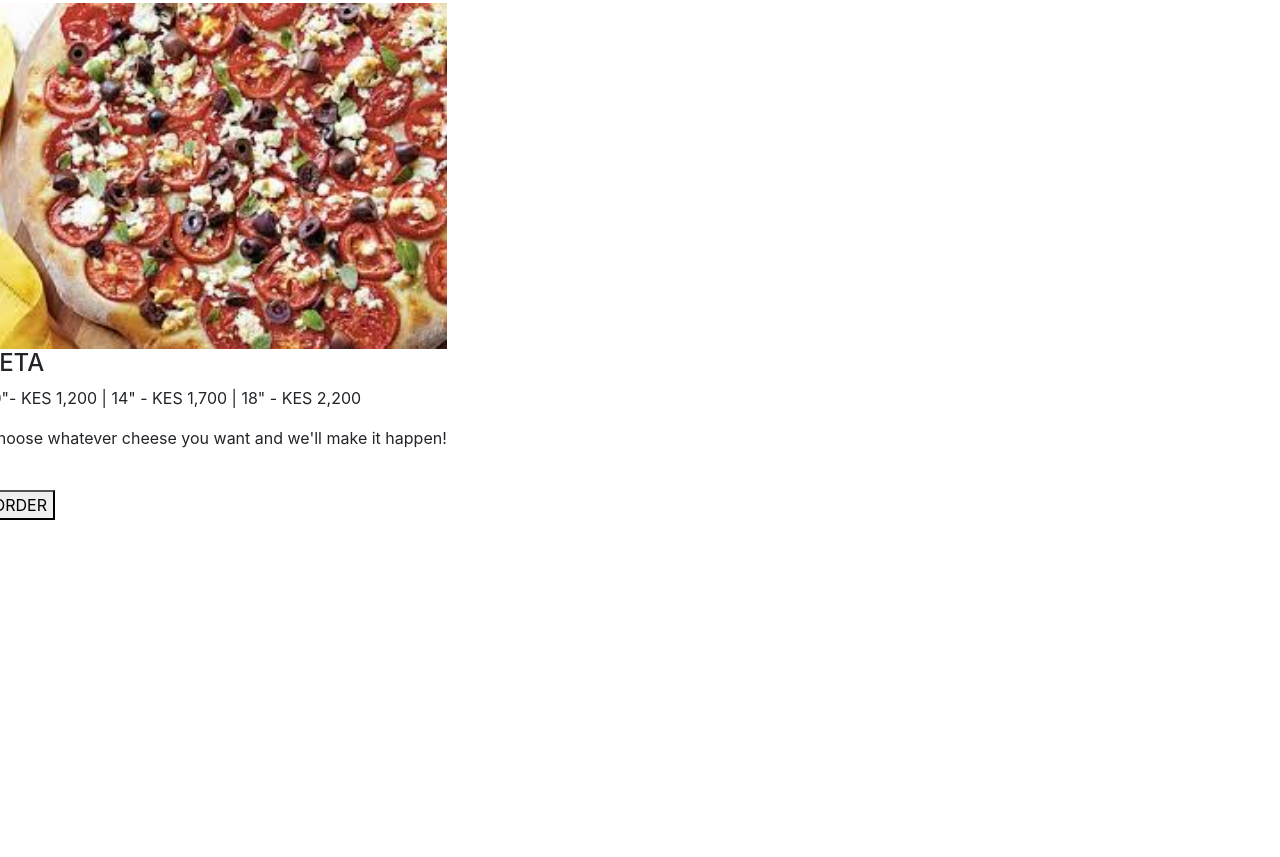
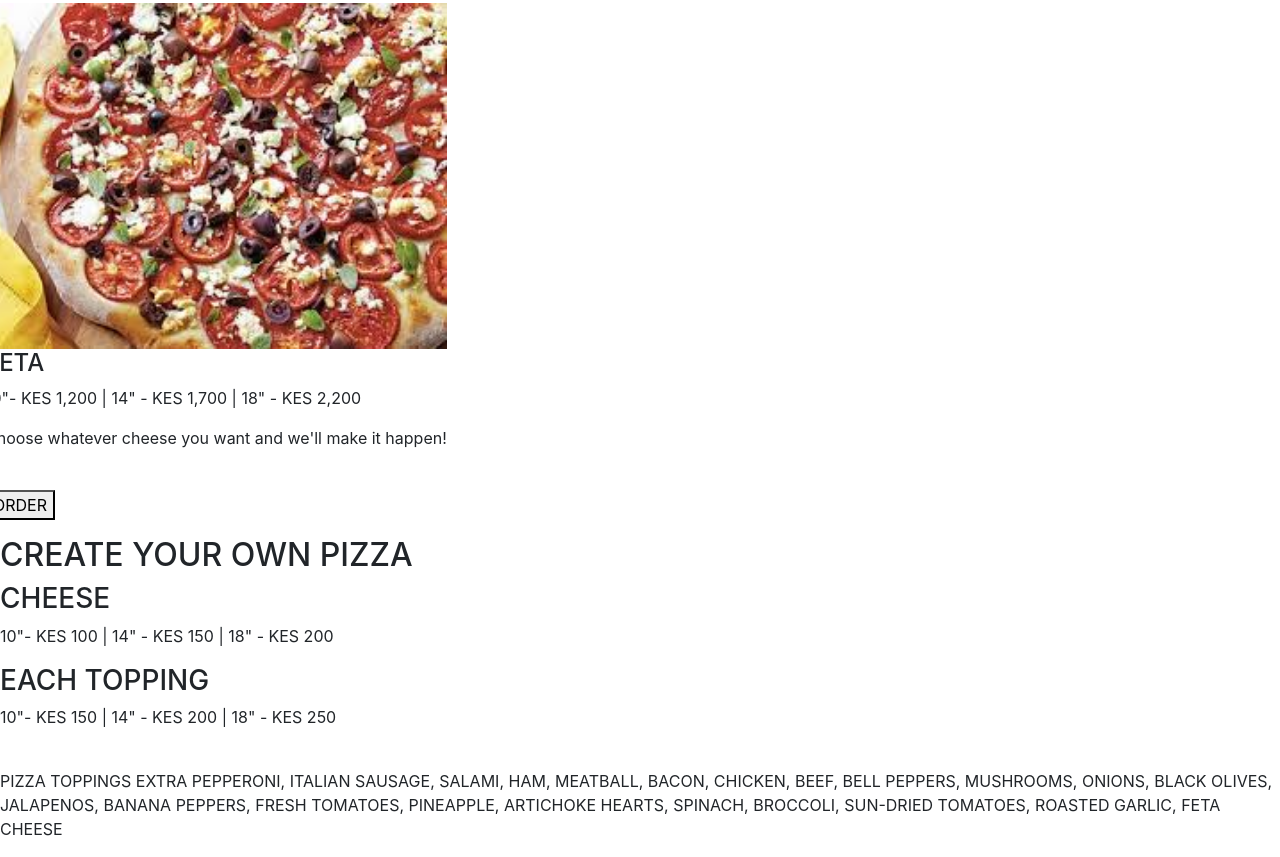
Before and after one commit to enm-lab/pizza, a plain HTML site: page index.html in a window 1280 px wide. Shown: the part 10359-11216 px from the top of the page. Before the commit the page ends 10895 px from the top, so only its background shows below. Drawn offline with nearby package versions, Linux system fonts and the light colour scheme.

Commit message:
made a list of the available toppings

```diff
--- a/index.html
+++ b/index.html
@@ -210,3 +210,24 @@
             </div>
             <!--END GRID-->
         </div>
+        <div class="toppings">
+            <h2>CREATE YOUR OWN PIZZA</h2>
+
+            <h3>CHEESE</h3>
+
+            <p class="extra">10"- KES 100 | 14" - KES 150 | 18" - KES 200</p>
+            <h3>EACH TOPPING</h3>
+            <p class="extra">10"- KES 150 | 14" - KES 200 | 18" - KES 250</p>
+            <br>
+            <p class="toppin">PIZZA TOPPINGS EXTRA PEPPERONI, ITALIAN SAUSAGE, SALAMI, HAM, MEATBALL, BACON, CHICKEN,
+                BEEF, BELL PEPPERS, MUSHROOMS, ONIONS, BLACK OLIVES, JALAPENOS, BANANA PEPPERS, FRESH TOMATOES,
+                PINEAPPLE, ARTICHOKE HEARTS, SPINACH, BROCCOLI, SUN-DRIED TOMATOES, ROASTED GARLIC, FETA CHEESE</p>
+        </div>
+
+
+        <!--END MAIN-->
+    </div>
+    <script src="js/scripts.js"></script>
+</body>
+
+</html>
```
